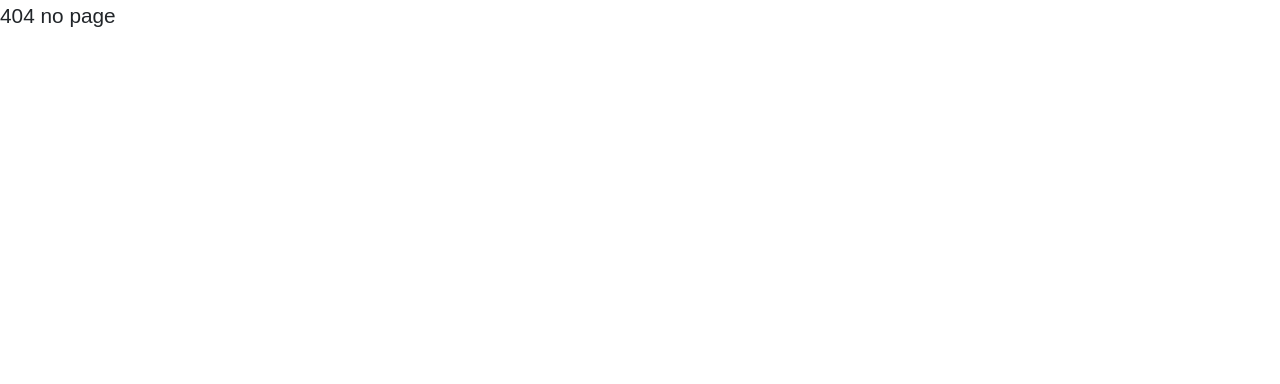
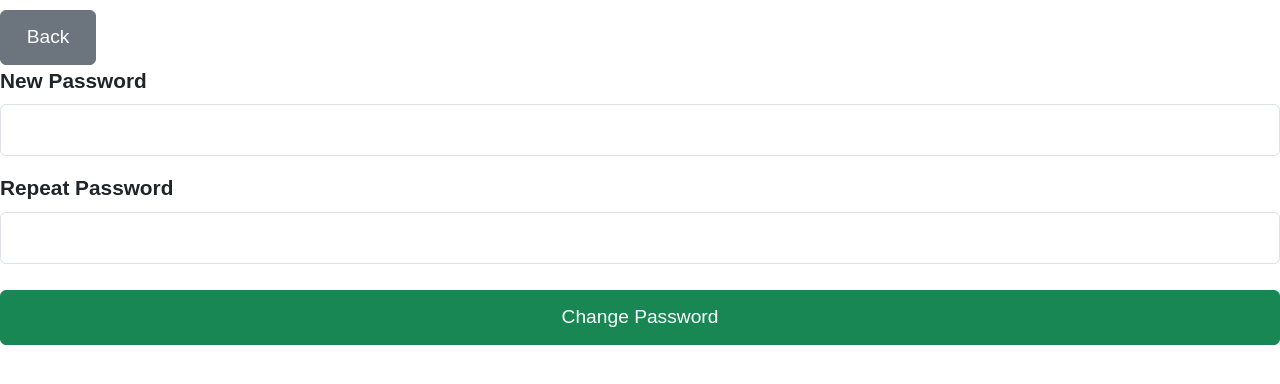
Before and after one commit to EmileMeskauskaite/Pill-Pall, a React (Vite) app: page /reset-password/1/password in a window 1280 px wide. Shown: the top 384 px of the page. Built offline with nearby package versions, Linux system fonts and the light colour scheme.

Commit message:
feat: Add ResetPassword page and integrate routing for password reset functionality

```diff
--- a/src/MainRouter.jsx
+++ b/src/MainRouter.jsx
@@ -16,6 +16,7 @@ import ReminderPage from "./pages/Reminder-page";
 import CaretakerLogin from "./pages/Caretaker-login";
 import CaretakerRegister from "./pages/Caretaker-register";
 import CaretakerPage from "./pages/Caretaker-page";
+import ResetPassword from "./pages/ResetPassword-page";
 import NoPage from "./pages/NoPage";
 
 const router = createBrowserRouter(
@@ -30,6 +31,8 @@ const router = createBrowserRouter(
       <Route path="/caretaker-login" element={<CaretakerLogin />} />
       <Route path="/caretaker-register" element={<CaretakerRegister />} />
       <Route path="/caretaker-page" element={<CaretakerPage />} />
+      <Route path="/reset-password/:type/email" element={<ResetPassword />} />
+      <Route path="/reset-password/:type/password" element={<ResetPassword />} />
       <Route path="/*" element={<NoPage />} />
     </>
   )
--- a/src/components/forms/LoginForm.jsx
+++ b/src/components/forms/LoginForm.jsx
@@ -10,9 +10,9 @@ const LoginForm = (props) => {
     password: "",
   });
 
-  useEffect(()=>{
+  useEffect(() => {
     localStorage.clear();
-  },[])
+  }, []);
 
   const [errorMessage, setErrorMessage] = useState("");
   const [showErrorModal, setShowErrorModal] = useState(false);
@@ -88,16 +88,16 @@ const LoginForm = (props) => {
           ← Back
         </button>
 
-        {
-          (userType == "caretaker" ? (
-            <>
-            <h5 className="text-center border rounded p-3 bg-light">Easily monitor the medication intake of family members or clients!</h5>
+        {userType == "caretaker" ? (
+          <>
+            <h5 className="text-center border rounded p-3 bg-light">
+              Easily monitor the medication intake of family members or clients!
+            </h5>
             <h2 className="text-center mb-4">Caretaker Login</h2>
-            </>
-          ) : (
-            <h2 className="text-center mb-4">Login</h2>
-          ))
-        }
+          </>
+        ) : (
+          <h2 className="text-center mb-4">Login</h2>
+        )}
         <form onSubmit={handleSubmit}>
           <div className="mb-3">
             <label className="form-label">Email</label>
@@ -127,7 +127,7 @@ const LoginForm = (props) => {
         </form>
         {userType == "caretaker" ? (
           <p className="text-center mt-3">
-            Don't have a caretaker account?{" "}
+            Don't have a caretaker account?
             <button
               className="btn btn-link p-0"
               onClick={() => navigate("/caretaker-register")}
@@ -137,7 +137,7 @@ const LoginForm = (props) => {
           </p>
         ) : (
           <p className="text-center mt-3">
-            Don't have an account?{" "}
+            Don't have an account?
             <button
               className="btn btn-link p-0"
               onClick={() => navigate("/register")}
@@ -146,6 +146,15 @@ const LoginForm = (props) => {
             </button>
           </p>
         )}
+        <p className="text-center mt-3">
+          Forgot password?
+          <button
+            className="btn btn-link p-0"
+            onClick={() => navigate(`/reset-password/${userType}/email`)}
+          >
+            Reset password here
+          </button>
+        </p>
       </div>
 
       {/* Error Modal */}
--- /dev/null
+++ b/src/pages/ResetPassword-page.jsx
@@ -0,0 +1,149 @@
+import { useState } from "react";
+import { useLocation, useParams, useSearchParams, useNavigate } from "react-router-dom";
+
+const ResetPassword = () => {
+  const navigate = useNavigate();
+  const location = useLocation();
+  const [formData, setFormData] = useState({
+    email: "",
+    password: "",
+    repeatPassword: "",
+  });
+  const [error, setError] = useState("");
+  const [successMessage, setSuccessMessage] = useState("");
+
+  const [searchParams] = useSearchParams();
+  const token = searchParams.get("token");
+
+  const isEmailForm = location.pathname.endsWith("/email");
+  const isPasswordForm = location.pathname.endsWith("/password");
+  const { type } = useParams();
+  console.log(type);
+
+  const handleChange = (e) => {
+    const { name, value } = e.target;
+    setFormData((prev) => ({
+      ...prev,
+      [name]: value,
+    }));
+    setError("");
+  };
+
+  const handleEmailSubmit = async (e) => {
+    e.preventDefault();
+
+    try {
+      const res = await fetch("http://localhost:5169/request-password-reset", {
+        method: "POST",
+        headers: { "Content-Type": "application/json" },
+        body: JSON.stringify({ email: formData.email, type: type }),
+      });
+
+      if (!res.ok) {
+        const data = await res.json();
+        throw new Error(data.message || "Failed to send reset link.");
+      }
+
+      setSuccessMessage("Password reset email sent!");
+    } catch (err) {
+      setError(err.message);
+    }
+  };
+
+  const handlePasswordSubmit = async (e) => {
+    e.preventDefault();
+
+    if (formData.password !== formData.repeatPassword) {
+      setError("Passwords do not match.");
+      return;
+    }
+
+    if (!token) {
+      setError("Missing or invalid token.");
+      return;
+    }
+
+    try {
+      const res = await fetch("http://localhost:5169/reset-password", {
+        method: "POST",
+        headers: { "Content-Type": "application/json" },
+        body: JSON.stringify({
+          newPassword: formData.password,
+          token
+        }),
+      });
+
+      if (!res.ok) {
+        const data = await res.json();
+        throw new Error(data.message || "Failed to reset password.");
+      }
+
+      setSuccessMessage("Password has been successfully updated!");
+    } catch (err) {
+      setError(err.message);
+    }
+  };
+
+  return (
+    <>
+    <button className="btn btn-secondary" style={{width:"5em"}} onClick={()=>{navigate("/")}}>Back</button>
+      <form
+        autoComplete="off"
+        onSubmit={isEmailForm ? handleEmailSubmit : handlePasswordSubmit}
+      >
+        {isEmailForm && (
+          <div className="mb-3">
+            <label className="form-label">Email Address</label>
+            <input
+              type="email"
+              name="email"
+              className="form-control"
+              value={formData.email}
+              onChange={handleChange}
+              required
+            />
+          </div>
+        )}
+
+        {isPasswordForm && (
+          <>
+            <div className="mb-3">
+              <label className="form-label">New Password</label>
+              <input
+                type="password"
+                name="password"
+                className="form-control"
+                value={formData.password}
+                onChange={handleChange}
+                autoComplete="new-password"
+                required
+              />
+            </div>
+
+            <div className="mb-3">
+              <label className="form-label">Repeat Password</label>
+              <input
+                type="password"
+                name="repeatPassword"
+                className="form-control"
+                value={formData.repeatPassword}
+                onChange={handleChange}
+                autoComplete="new-password"
+                required
+              />
+            </div>
+          </>
+        )}
+
+        {error && <div className="text-danger mb-3">{error}</div>}
+        {successMessage && <div className="text-success mb-3">{successMessage}</div>}
+
+        <button type="submit" className="btn btn-success w-100">
+          {isEmailForm ? "Send Reset Link" : "Change Password"}
+        </button>
+      </form>
+    </>
+  );
+};
+
+export default ResetPassword;
```
